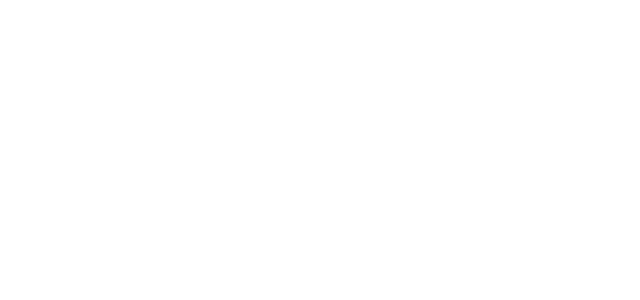
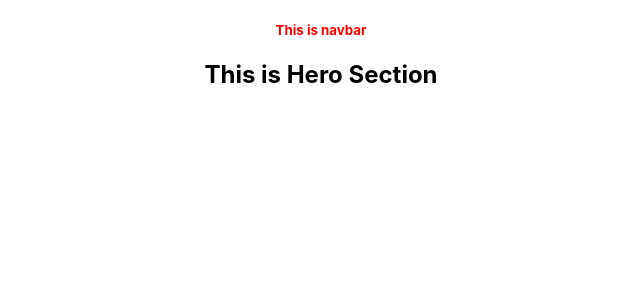
Before and after one commit to firasel/DevWork, a React (Create React App) app: page / in a window 1280 px wide. Shown: the top 300 px of the page, without its empty margins (319-959 px from the left). Built offline with nearby package versions, Linux system fonts and the light colour scheme.

Commit message:
git problem solved

```diff
--- a/package.json
+++ b/package.json
@@ -6,6 +6,7 @@
     "@testing-library/jest-dom": "^5.11.4",
     "@testing-library/react": "^11.1.0",
     "@testing-library/user-event": "^12.1.10",
+    "antd": "^4.17.2",
     "react": "^17.0.2",
     "react-dom": "^17.0.2",
     "react-scripts": "4.0.3",
@@ -34,5 +35,8 @@
       "last 1 firefox version",
       "last 1 safari version"
     ]
+  },
+  "devDependencies": {
+    "node-sass": "^4.14.1"
   }
 }
--- a/src/App.js
+++ b/src/App.js
@@ -1,11 +1,10 @@
-import logo from './logo.svg';
-import './App.css';
-import Navbar from './Components/Navbar/Navbar';
+import "./App.css";
+import Home from "./components/Home/Home/Home";
 
 function App() {
   return (
     <div className="App">
-      <Navbar></Navbar>
+      <Home />
     </div>
   );
 }
--- a/src/Components/Navbar/Navbar.js
+++ /dev/null
@@ -1,11 +0,0 @@
-import React from 'react';
-
-const Navbar = () => {
-    return (
-        <div>
-
-        </div>
-    );
-};
-
-export default Navbar;
--- /dev/null
+++ b/src/components/Home/Hero/Hero.js
@@ -0,0 +1,13 @@
+import { Typography } from "antd";
+import React from "react";
+
+const Hero = () => {
+  const { Title } = Typography;
+  return (
+    <div>
+      <Title level={2}>This is Hero Section</Title>
+    </div>
+  );
+};
+
+export default Hero;
--- /dev/null
+++ b/src/components/Home/Home/Home.js
@@ -0,0 +1,14 @@
+import React from "react";
+import Hero from "../Hero/Hero";
+import Navbar from "../Navbar/Navbar";
+
+const Home = () => {
+  return (
+    <div>
+      <Navbar />
+      <Hero />
+    </div>
+  );
+};
+
+export default Home;
--- /dev/null
+++ b/src/components/Home/Navbar/Navbar.js
@@ -0,0 +1,14 @@
+import { Typography } from "antd";
+import React from "react";
+import './Navbar.scss';
+
+const Navbar = () => {
+  const { Title } = Typography;
+  return (
+    <div className="navbarContainer">
+      <Title className="navbarTitle" level={5}>This is navbar</Title>
+    </div>
+  );
+};
+
+export default Navbar;
--- /dev/null
+++ b/src/components/Home/Navbar/Navbar.scss
@@ -0,0 +1,5 @@
+.navbarContainer {
+  .navbarTitle {
+    color: red;
+  }
+}
```
Also changed, not shown: 2 other files (tests, documents, lock files or other folders).
